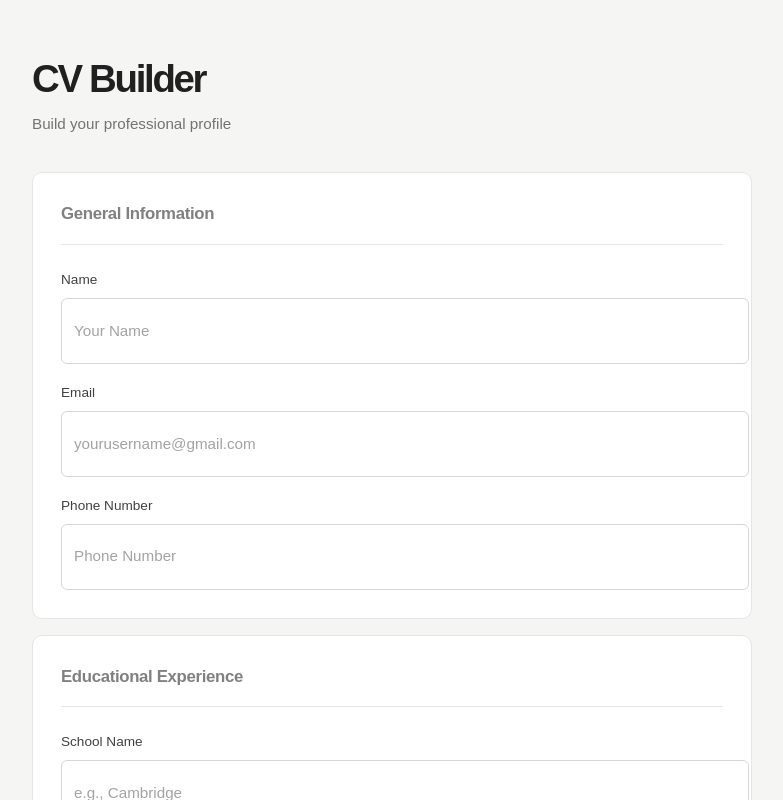
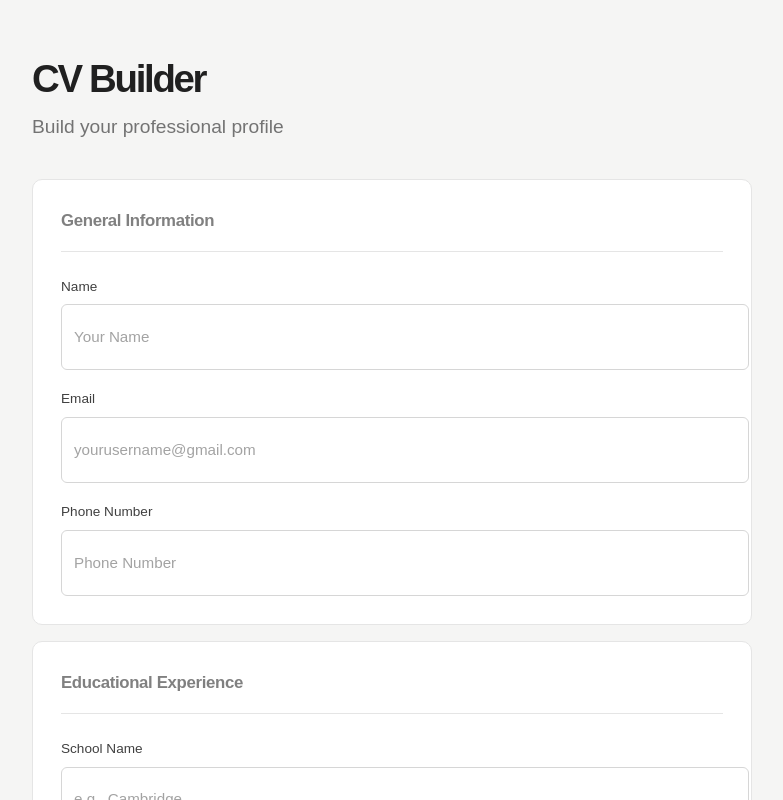
Before and after one commit to HenokNets/cv-application, a React (Vite) app: page / in a window 1280 px wide. Shown: the top 800 px of the page, without its empty margins (248-1031 px from the left). Built offline with nearby package versions, Linux system fonts and the light colour scheme.

Commit message:
increase size of the header paragraph

```diff
--- a/src/App.css
+++ b/src/App.css
@@ -42,7 +42,7 @@ body {
 .page-header p {
   margin-top: 10px;
   color: var(--color-muted);
-  font-size: 0.95rem;
+  font-size: 1.2rem;
 }
 
 .cv-form {
```
